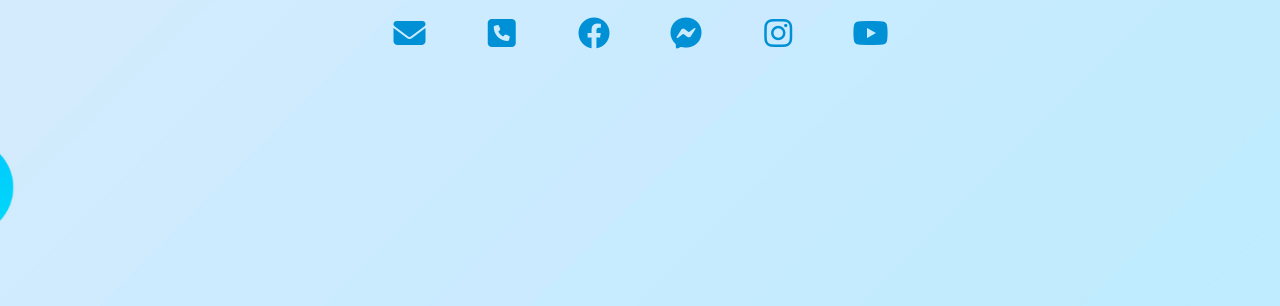
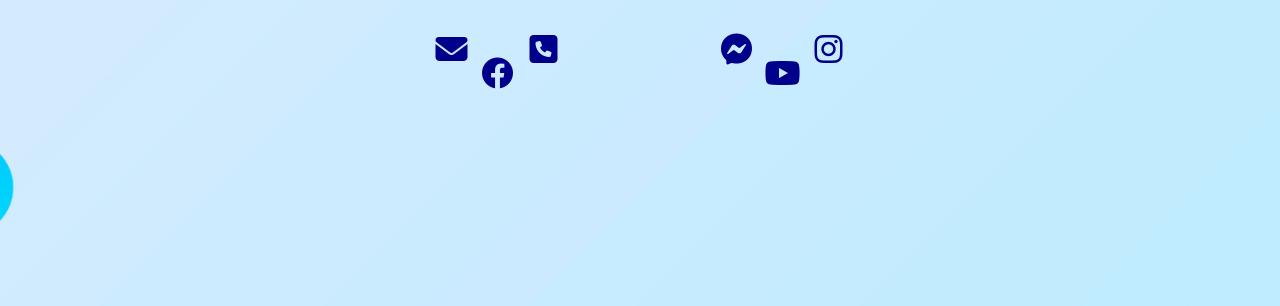
Before and after one commit to msashofwan123/sedekahCenter, a plain HTML site: page index.html in a window 1280 px wide. Shown: the part 494-800 px from the top of the page. Drawn offline with Linux system fonts and the light colour scheme.

Commit message:
update social media

```diff
--- a/assets/css/main.css
+++ b/assets/css/main.css
@@ -6,7 +6,8 @@ body {
 
 a {
     text-decoration: none;
-    color: #0090d6;
+    /* color: #0090d6; */
+    color: darkblue;
     transition-duration: 50ms;
 }
 
--- a/index.html
+++ b/index.html
@@ -25,7 +25,8 @@
 
                 <div class="card-body">
                     <h2 class="text-center">Sedekah Center</h2>
-                    <h6 class="text-center">Sedekah Center Adalah Wadah Untuk Pelayanan Ummat dalam ber-investasi akhirat yang Amanah, Profesional, Terdepan, Produktif dan Bersinergi</h6>
+                    <h6 class="text-center">Sedekah Center Adalah Wadah Untuk Pelayanan Ummat dalam ber-investasi
+                        akhirat yang Amanah, Profesional, Terdepan, Produktif dan Bersinergi</h6>
                 </div>
             </div>
         </div>
@@ -37,20 +38,25 @@
                     <b>KUNJUNGI WEBSITE KAMI</b></button>
                 <button class="btn btn-outline-dark btn-lg my-2"><i class="fa-brands fa-whatsapp"></i> <b>HUBUNGI
                         MELALUI WHATSAPP</b></button>
-                <button class="btn btn-outline-dark btn-lg my-2" disabled><i class="fa-solid fa-circle-arrow-down"></i> <b>SOCIAL MEDIA KAMI</b></button>
+                <button class="btn btn-outline-dark btn-lg my-2" disabled><i class="fa-solid fa-circle-arrow-down"></i>
+                    <b>SOCIAL MEDIA KAMI</b></button>
             </div>
             <div class="col-lg-3"></div>
         </div>
 
-        <div class="row mt-4">
-            <div class="col text-center">
+        <div class="row mt-4 text-center">
+            <div class="col-lg-3"></div>
+            <div class="col-lg-3 my-3">
                 <a href="#" id="media" class="mx-4"><i class="fa-solid fa-envelope fa-2xl"></i></a>
                 <a href="#" id="media" class="mx-4"><i class="fa-solid fa-square-phone fa-2xl"></i></a>
                 <a href="#" id="media" class="mx-4"><i class="fa-brands fa-facebook fa-2xl"></i></a>
+            </div>
+            <div class="col-lg-3 my-3">
                 <a href="#" id="media" class="mx-4"><i class="fa-brands fa-facebook-messenger fa-2xl"></i></a>
                 <a href="#" id="media" class="mx-4"><i class="fa-brands fa-instagram fa-2xl"></i></a>
                 <a href="#" id="media" class="mx-4"><i class="fa-brands fa-youtube fa-2xl"></i></a>
             </div>
+            <div class="col-lg-3"></div>
         </div>
     </div>
 </body>
```
